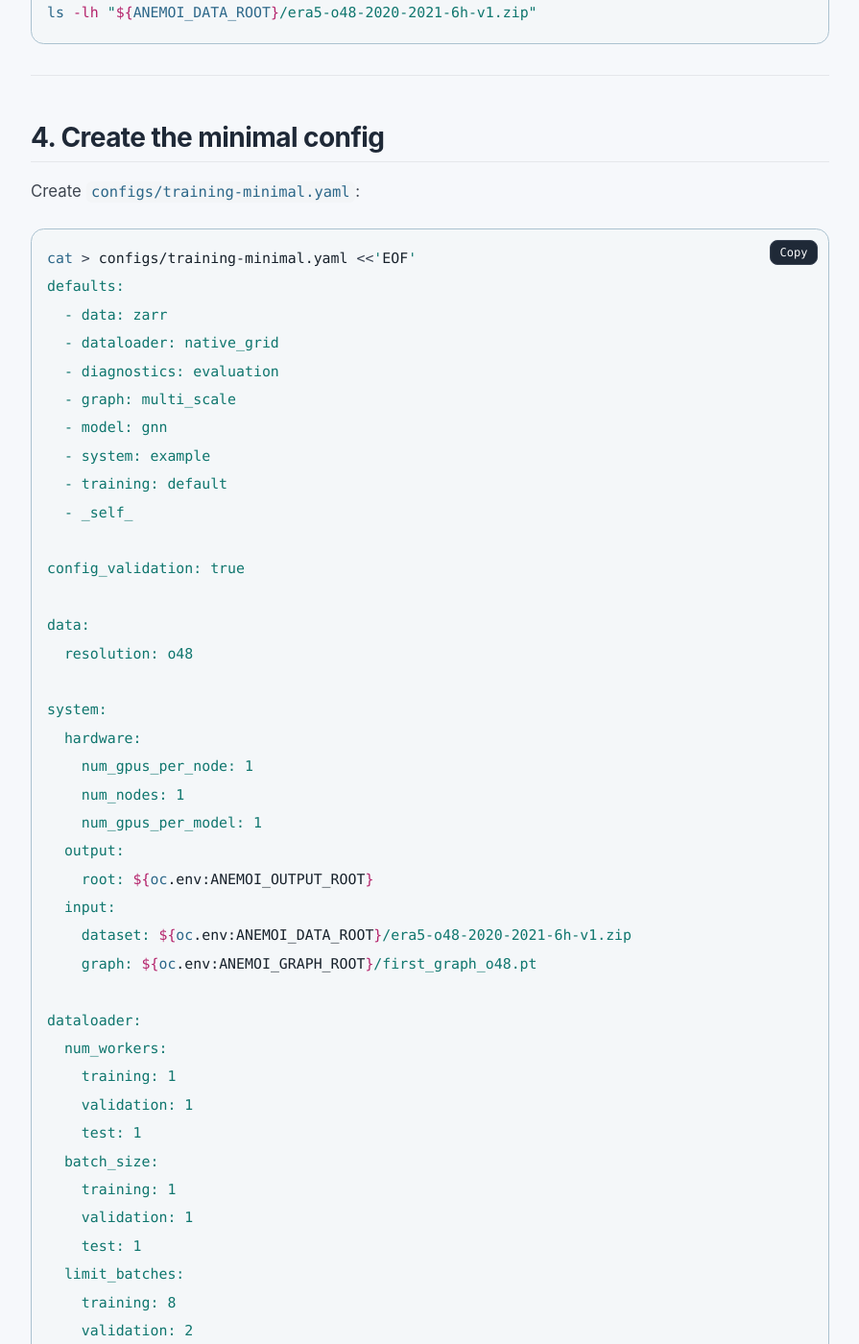
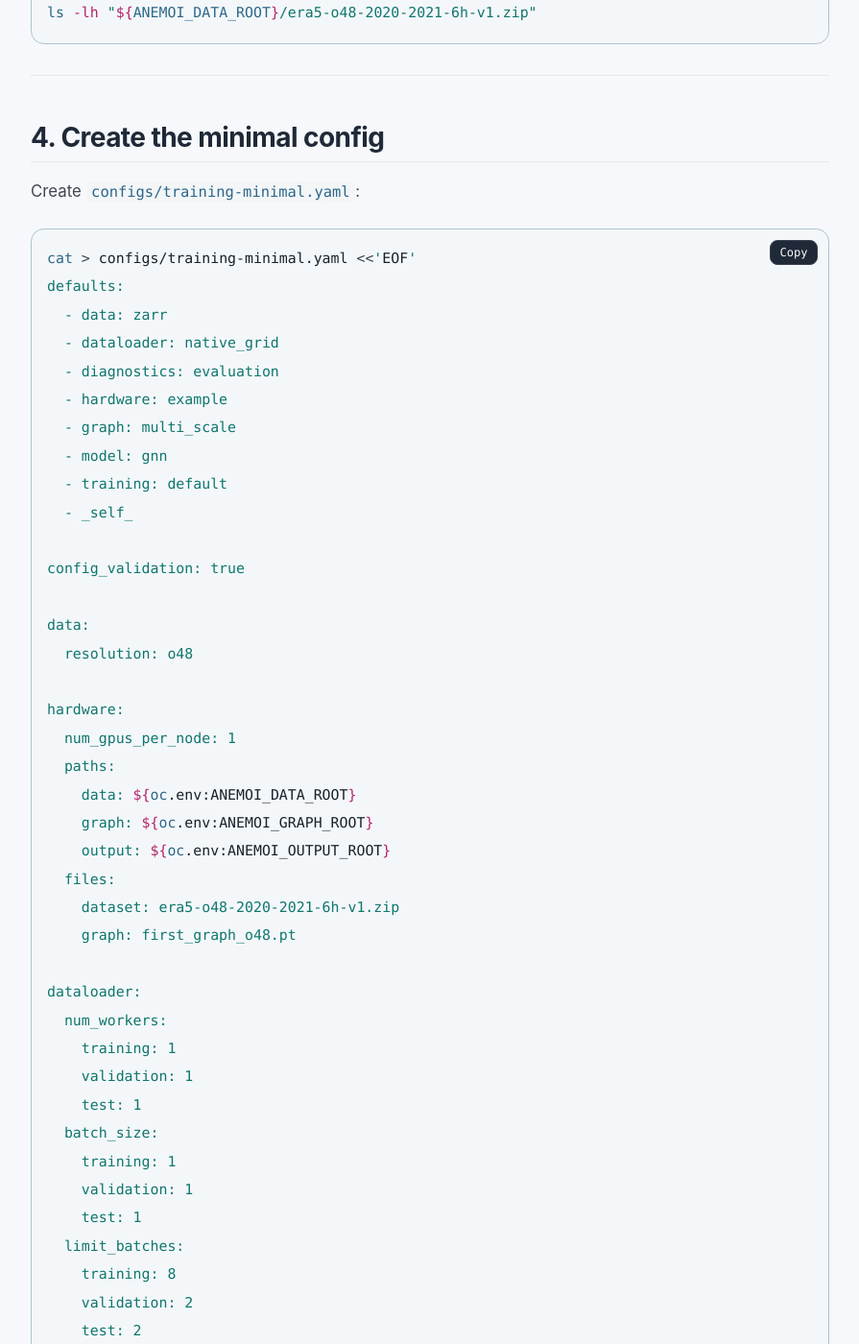
Before and after one commit to aniskhan25/anemoi-demo, a Jekyll site: the page built from index.md, in a window 1280 px wide and 1400 px high, scrolled down 3526 px. Shown: the whole window at 96% size, without its empty margins (192-1087 px from the left). Built offline with Jekyll 4.4.1, drawn with Linux system fonts in a browser that asks for light colours; our own code applies the rules of GitHub Pages for plain Markdown files; some of the changed text lies outside the part shown.

Commit message:
Match tutorial config to pinned release

````diff
--- a/index.md
+++ b/index.md
@@ -141,9 +141,9 @@ defaults:
   - data: zarr
   - dataloader: native_grid
   - diagnostics: evaluation
+  - hardware: example
   - graph: multi_scale
   - model: gnn
-  - system: example
   - training: default
   - _self_
 
@@ -152,16 +152,15 @@ config_validation: true
 data:
   resolution: o48
 
-system:
-  hardware:
-    num_gpus_per_node: 1
-    num_nodes: 1
-    num_gpus_per_model: 1
-  output:
-    root: ${oc.env:ANEMOI_OUTPUT_ROOT}
-  input:
-    dataset: ${oc.env:ANEMOI_DATA_ROOT}/era5-o48-2020-2021-6h-v1.zip
-    graph: ${oc.env:ANEMOI_GRAPH_ROOT}/first_graph_o48.pt
+hardware:
+  num_gpus_per_node: 1
+  paths:
+    data: ${oc.env:ANEMOI_DATA_ROOT}
+    graph: ${oc.env:ANEMOI_GRAPH_ROOT}
+    output: ${oc.env:ANEMOI_OUTPUT_ROOT}
+  files:
+    dataset: era5-o48-2020-2021-6h-v1.zip
+    graph: first_graph_o48.pt
 
 dataloader:
   num_workers:
@@ -179,12 +178,10 @@ dataloader:
 
 training:
   max_epochs: 4
+  lr:
+    rate: 1.0e-4
 
 diagnostics:
-  log:
-    mlflow:
-      offline: true
-      tracking_uri: file://${oc.env:ANEMOI_OUTPUT_ROOT}/mlruns
   plot:
     callbacks: []
 EOF
@@ -202,14 +199,9 @@ rm -rf "${ANEMOI_VENV}"
 ./install_venv.sh
 ```
 
-The `diagnostics.log.mlflow.tracking_uri` line is required for recent
-`anemoi-training` versions. This tutorial uses a local file-backed MLflow
-store under `${ANEMOI_OUTPUT_ROOT}/mlruns`, which is appropriate for LUMI
-compute nodes.
-
-The tutorial intentionally does not override `training.lr`. Recent
-`anemoi-training` versions changed the shape of that config block, so the
-minimal example relies on the package default learning-rate settings.
+This pinned tutorial uses the matching `hardware`-based config layout. If you
+previously created `configs/training-minimal.yaml` from an older version of
+this page, replace it with the block above.
 
 ---
 
````
